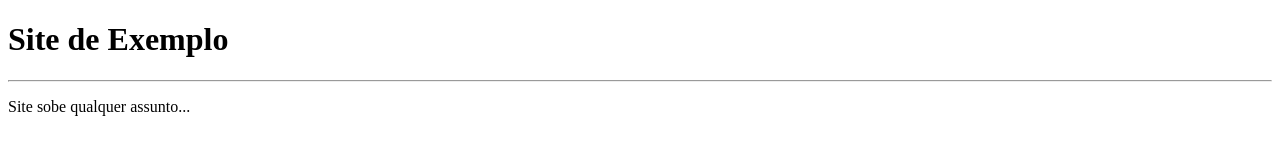
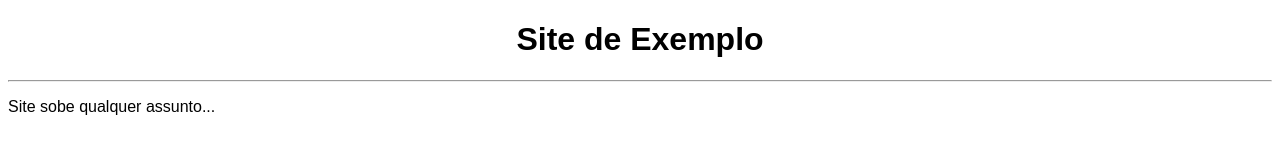
Before and after one commit to jrikemc/projeto-site, a plain HTML site: page index.html in a window 1280 px wide. Drawn offline with Linux system fonts and the light colour scheme.

Commit message:
Add CSS styles for body and h1 elements

```diff
--- a/index.html
+++ b/index.html
@@ -4,6 +4,10 @@
     <meta charset="UTF-8">
     <meta name="viewport" content="width=device-width, initial-scale=1.0">
     <title>Site de Exemplo</title>
+    <style>
+        body { font-family: Arial, sans-serif; }
+        h1 { text-align: center; }
+    </style>
 </head>
 <body>
     <h1>Site de Exemplo</h1>
```
